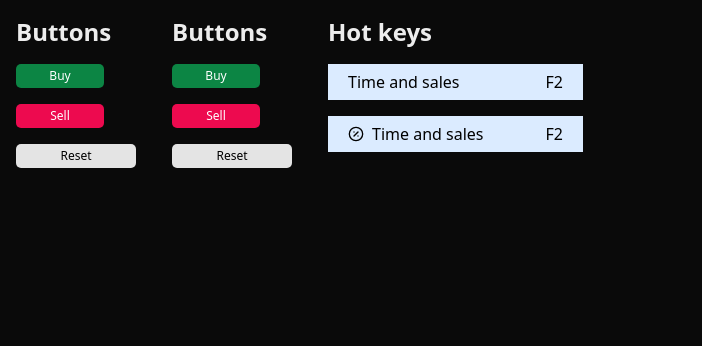
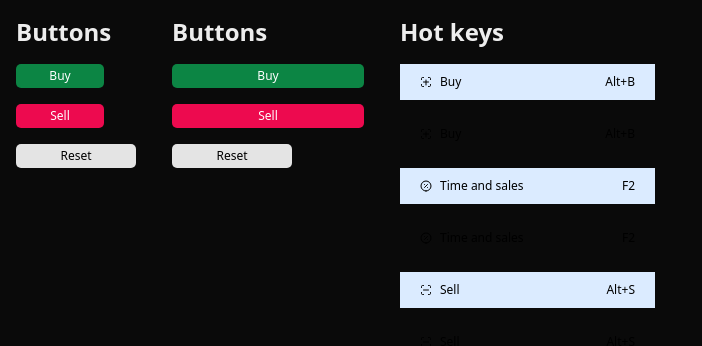
Before and after one commit to AsifZaman777/DT-reusable, a Next.js app in the folder re-comp/: page / in a window 1280 px wide. Shown: the top 346 px of the page, without its empty margins (0-702 px from the left). Built offline with nearby package versions, Linux system fonts and the light colour scheme.

Commit message:
added the hotkey functionality

```diff
--- a/re-comp/app/components/hotKey.tsx
+++ b/re-comp/app/components/hotKey.tsx
@@ -1,5 +1,5 @@
 
-import React from 'react';
+import React, { useEffect } from 'react';
 
 /*
 Properties:
@@ -21,6 +21,7 @@ Properties:
 - margin?: string - The margin outside the hotkey.
 - onClick?: () => void - The click event handler for the hotkey.
 - disabled?: boolean - Whether the hotkey is disabled.
+- keys?: string[] - Array of keys for keyboard shortcut (e.g., ['Ctrl', 'Shift', 'D'] or ['F2']).
 - hoverBgColor?: string - The background color on hover.
 - hoverPrimaryTextColor?: string - The primary text color on hover.
 - hoverSecondaryTextColor?: string - The secondary text color on hover.
@@ -59,6 +60,7 @@ interface HotKeyProps {
     // functionality
     onClick?: () => void;
     disabled?: boolean;
+    keys?: string[];
 
     // hover effects
     hoverBgColor?: string;
@@ -78,10 +80,10 @@ const HotKey: React.FC<HotKeyProps> = ({
     secondaryText,
     primaryTextWeight = 'medium',
     primaryTextColor = 'black',
-    primaryFontSize,
+    primaryFontSize = '12px',
     secondaryTextWeight = 'thin',
     secondaryTextColor = 'black',
-    secondaryFontSize,
+    secondaryFontSize = '12px',
     bgColor = '#3b82f6',
     width = '255px',
     height = '36px',
@@ -91,6 +93,7 @@ const HotKey: React.FC<HotKeyProps> = ({
     margin = '0',
     onClick,
     disabled = false,
+    keys,
     hoverBgColor,
     hoverPrimaryTextColor,
     hoverSecondaryTextColor,
@@ -177,6 +180,58 @@ const HotKey: React.FC<HotKeyProps> = ({
         transition: 'color 0.3s ease',
     };
 
+    // Keyboard shortcut handler
+    useEffect(() => {
+        if (!onClick || disabled || !keys || keys.length === 0) return;
+
+        const handleKeyPress = (e: KeyboardEvent) => {
+            // Normalize keys to lowercase for comparison
+            const normalizedKeys = keys.map(k => k.toLowerCase().trim());
+
+            // Check for modifier keys
+            const hasCtrl = normalizedKeys.includes('ctrl') || normalizedKeys.includes('control');
+            const hasAlt = normalizedKeys.includes('alt');
+            const hasShift = normalizedKeys.includes('shift');
+            const hasMeta = normalizedKeys.includes('meta') || normalizedKeys.includes('cmd') || normalizedKeys.includes('win');
+
+            // Get the main key (non-modifier)
+            const mainKey = normalizedKeys.find(k =>
+                !['ctrl', 'control', 'alt', 'shift', 'meta', 'cmd', 'win'].includes(k)
+            );
+
+            // Check if pressed modifiers match
+            const modifiersMatch =
+                e.ctrlKey === hasCtrl &&
+                e.altKey === hasAlt &&
+                e.shiftKey === hasShift &&
+                e.metaKey === hasMeta;
+
+            // Check if main key matches
+            let keyMatches = false;
+            if (mainKey) {
+                keyMatches =
+                    e.key.toLowerCase() === mainKey ||
+                    e.code.toLowerCase() === mainKey ||
+                    e.code.toLowerCase() === `key${mainKey}` ||
+                    (mainKey.startsWith('f') && e.key.toLowerCase() === mainKey); // Function keys
+            } else {
+                // If only modifiers are specified, match on those
+                keyMatches = true;
+            }
+
+            if (modifiersMatch && keyMatches) {
+                e.preventDefault();
+                onClick();
+            }
+        };
+
+        window.addEventListener('keydown', handleKeyPress);
+
+        return () => {
+            window.removeEventListener('keydown', handleKeyPress);
+        };
+    }, [keys, onClick, disabled]);
+
     const handleMouseEnter = (e: React.MouseEvent<HTMLDivElement>) => {
         if (!disabled && hoverBgColor) {
             e.currentTarget.style.backgroundColor = hoverBgColor;
--- a/re-comp/app/page.tsx
+++ b/re-comp/app/page.tsx
@@ -6,6 +6,8 @@ import HotKey from "./components/hotKey";
 
 //icons
 import timeAndSales from "../public/deliverables/dt/table/table_menu/time_and_sales.svg";
+import Buy from "../public/deliverables/dt/table/table_menu/buy.svg";
+import Sell from "../public/deliverables/dt/table/table_menu/sell.svg";
 
 export default function HomePage() {
   return (
@@ -55,7 +57,7 @@ export default function HomePage() {
         <Button
           text="Buy"
           fontSize="12px"
-          width="88px"
+          width="192px"
           height="24px"
           alignment="center"
           borderRadius="5px"
@@ -67,7 +69,7 @@ export default function HomePage() {
         <Button
           text="Sell"
           fontSize="12px"
-          width="88px"
+          width="192px"
           height="24px"
           alignment="center"
           borderRadius="5px"
@@ -87,20 +89,62 @@ export default function HomePage() {
           textColor="black"
           onClick={() => alert("Reset clicked!")}
         />
+
+
       </div>
 
       <div className="m-2 flex flex-col gap-4">
         <h1 className="text-2xl font-bold">Hot keys</h1>
+
+
         <HotKey
+          icon={<Image src={Buy} alt="time and sales" width={12} height={12} />}
+          primaryText="Buy"
+          secondaryText="Alt+B"
+          keys={['Alt', 'B']}
+          onClick={() => alert('Stock bought')}
+        />
+        <HotKey
+          icon={<Image src={Buy} alt="time and sales" width={12} height={12} />}
+          bgColor="transparent"
+          primaryText="Buy"
+          secondaryText="Alt+B"
+          keys={['Alt', 'B']}
+          onClick={() => alert('Stock bought')}
+        />
+        <HotKey
+          icon={<Image src={timeAndSales} alt="time and sales" width={12} height={12} />}
           primaryText="Time and sales"
           secondaryText="F2"
+          keys={['F2']}
+          onClick={() => alert('Time and sales clicked')}
+        />
+        <HotKey
+          icon={<Image src={timeAndSales} alt="time and sales" width={12} height={12} />}
+          bgColor="transparent"
+          primaryText="Time and sales"
+          secondaryText="F2"
+          keys={['F2']}
+          onClick={() => alert('Time and sales clicked')}
         />
 
         <HotKey
-          icon={<Image src={timeAndSales} alt="time and sales" width={16} height={16} />}
-          primaryText="Time and sales"
-          secondaryText="F2"
+          icon={<Image src={Sell} alt="time and sales" width={12} height={12} />}
+          primaryText="Sell"
+          secondaryText="Alt+S"
+          keys={['Alt', 'S']}
+          onClick={() => alert('Stock sold')}
         />
+        <HotKey
+          icon={<Image src={Sell} alt="time and sales" width={12} height={12} />}
+          primaryText="Sell"
+          bgColor="transparent"
+          secondaryText="Alt+S"
+          keys={['Alt', 'S']}
+          onClick={() => alert('Stock sold')}
+        />
+
+
 
       </div>
 
```
